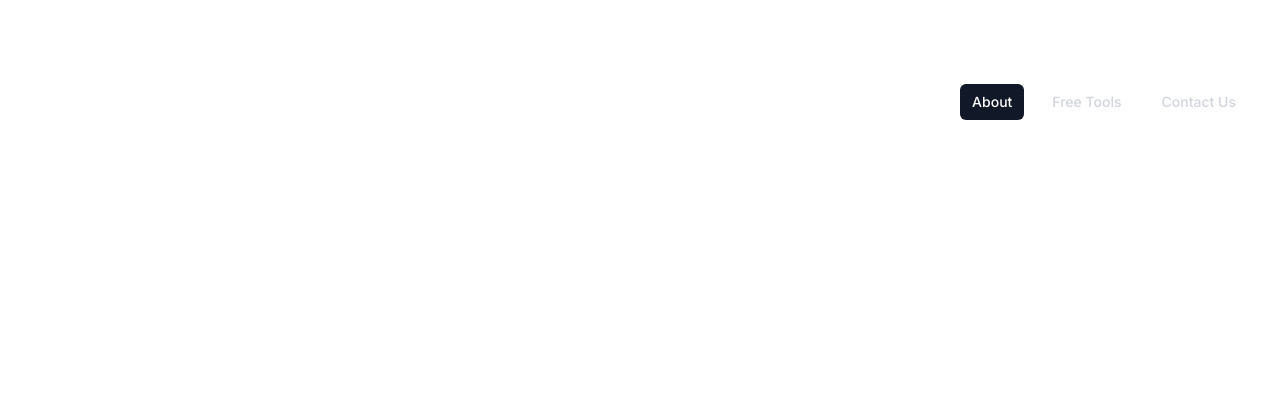
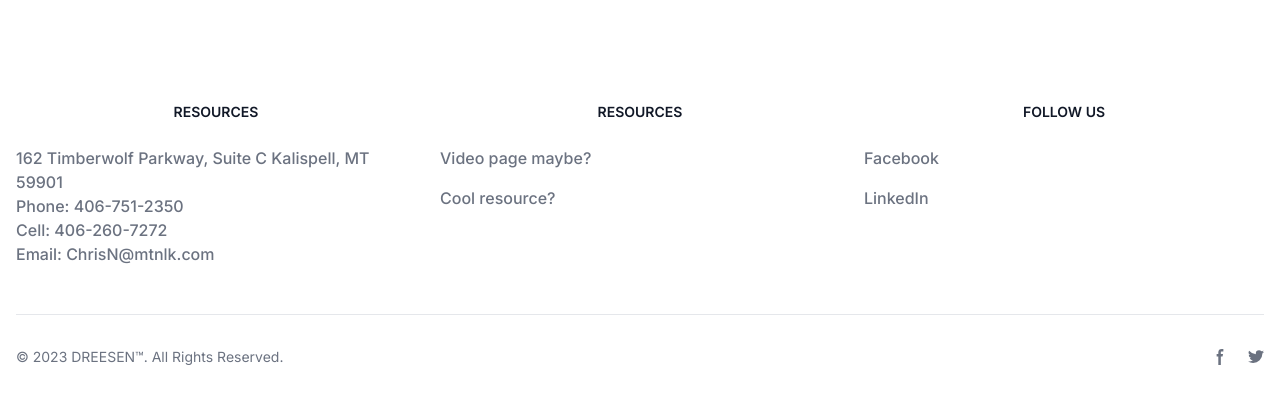
Before and after one commit to mdreesen/business-housing, a Next.js app: page / in a window 1280 px wide. Shown: the part 2177-2573 px from the top of the page. Before the commit the page ends 2247 px from the top, so only its background shows below. Built offline with nearby package versions, Linux system fonts and the light colour scheme.

Commit message:
Adding footer and CSS

```diff
--- /dev/null
+++ b/app/composables/date.ts
@@ -0,0 +1,11 @@
+const { DateTime } = require("luxon");
+
+export default function date() {
+    const beginYear = 2021;
+
+    const date = DateTime.now().toObject();
+    return {
+        date: date,
+        yearsInField: date.year - beginYear
+    }
+};
--- a/app/layout.tsx
+++ b/app/layout.tsx
@@ -5,7 +5,6 @@
 
 import Navbar from '@/app/ui/components/navbar';
 import Footer from "@/app/ui/components/footer";
-
 
 const inter = Inter({ subsets: ['latin'] })
 
@@ -19,16 +18,17 @@
 
 export default function RootLayout({ children, }: { children: React.ReactNode }) {
   return (
+
     <html lang="en">
       <head>
         <script src="https://mbshighway.com/scripts/plugins/widgetRender.js" />
       </head>
-
       <body suppressHydrationWarning={true} className={inter.className}>
         <Navbar />
         {children}
         <Footer />
       </body>
     </html>
+
   )
 }
--- a/app/page.tsx
+++ b/app/page.tsx
@@ -1,8 +1,8 @@
 import { Metadata } from 'next';
 import Image from 'next/image';
 import { Suspense } from 'react';
-import totalYears from './composables/totalYears';
-import Modal from '@/app/ui/components/modal';
+import date from './composables/date';
+// import Modal from '@/app/ui/components/modal';
 import loadTypeData from '@/app/utils/loanType.json'
 
 // Importing styling
@@ -21,13 +21,13 @@
 
 export default function Home() {
 
-  const years = totalYears();
+  const years = date();
   const season = seasons();
 
   const about = (
     <div>
       <h2 className={`${lexend.className}`}>About</h2>
-      <p className={`${zilla_slab.className}`}>{`Chris Nash has been in the industry for ${years} years and recently built relationships with great professionals in loan origination. `}
+      <p className={`${zilla_slab.className}`}>{`Chris Nash has been in the industry for ${years?.yearsInField} years and recently built relationships with great professionals in loan origination. `}
         Adding Lorem text for more filler - Lorem ipsum dolor sit amet consectetur, adipisicing elit. Aspernatur perferendis, iusto dignissimos assumenda temporibus quis nesciunt voluptatibus libero! Repellendus consequatur laborum aperiam velit fugit iste ratione accusantium nisi nemo assumenda!</p>
     </div>
   );
--- a/app/ui/components/footer.tsx
+++ b/app/ui/components/footer.tsx
@@ -1,81 +1,117 @@
-"use client";
-import { Fragment } from 'react';
-import { Disclosure, Menu, Transition } from '@headlessui/react'
-import { Bars3Icon, BellIcon, XMarkIcon } from '@heroicons/react/24/outline'
+import Link from "next/link";
+import date from "@/app/composables/date";
 
-const navigation = [
-  { name: 'About', href: '#', current: true },
-  { name: 'Free Tools', href: '#', current: false },
-  { name: 'Contact Us', href: '#', current: false },
-]
+export default function footer() {
 
-function classNames(...classes: string[]) {
-  return classes.filter(Boolean).join(' ')
-}
+  const yearToDate = date();
 
-// bg-gray-800
+  const followUs = (
+    <div className="justify-center">
+      <h2 className="mb-6 text-sm font-semibold text-gray-900 uppercase dark:text-white">Follow us</h2>
+      <ul className="text-gray-500 dark:text-gray-400 font-medium">
+        <li className="mb-4">
+          <Link href="#" className="hover:underline ">Facebook</Link>
+        </li>
+        <li>
+          <Link href="#" className="hover:underline">LinkedIn</Link>
+        </li>
+      </ul>
+    </div>
+  );
 
-export default function Example() {
+  const resources = (
+    <div>
+      <h2 className="mb-6 text-sm font-semibold text-gray-900 uppercase dark:text-white">Resources</h2>
+      <ul className="text-gray-500 dark:text-gray-400 font-medium">
+        <li className="mb-4">
+          <Link href="https://flowbite.com/" className="hover:underline">Video page maybe?</Link>
+        </li>
+        <li>
+          <Link href="https://tailwindcss.com/" className="hover:underline">Cool resource?</Link>
+        </li>
+      </ul>
+    </div>
+  );
+
+  const getInTouch = (
+    <div>
+      <h2 className="mb-6 text-sm font-semibold text-gray-900 uppercase dark:text-white">Resources</h2>
+      <ul className="text-gray-500 dark:text-gray-400 font-medium">
+        <li className="mb-4">
+          162 Timberwolf Parkway, Suite C
+          Kalispell, MT 59901<br/>
+          Phone: 406-751-2350<br/>
+          Cell: 406-260-7272<br/>
+          Email: ChrisN@mtnlk.com
+        </li>
+      </ul>
+    </div>
+  );
+
   return (
-    <Disclosure as="nav" className="fixed z-10 w-full bg-opacity-80">
-      {({ open }) => (
-        <>
-          <div className="mx-auto max-w-7xl px-2 sm:px-6 lg:px-8">
-            <div className="relative flex h-16 items-center justify-between">
-              <div className="flex flex-1 items-center justify-end sm:items-stretch right-0">
-                <div className="hidden sm:ml-6 sm:block justify-right">
-                  <div className="flex space-x-4">
-                    {navigation.map((item) => (
-                      <a
-                        key={item.name}
-                        href={item.href}
-                        className={classNames(
-                          item.current ? 'bg-gray-900 text-white' : 'text-gray-300 hover:bg-gray-700 hover:text-white',
-                          'rounded-md px-3 py-2 text-sm font-medium'
-                        )}
-                        aria-current={item.current ? 'page' : undefined}
-                      >
-                        {item.name}
-                      </a>
-                    ))}
-                  </div>
-                </div>
-              </div>
-              <div className="absolute inset-y-0 right-0 flex items-center pr-2 sm:hidden sm:inset-auto sm:ml-6 sm:pr-0">
-                {/* Mobile menu button*/}
-                <Disclosure.Button className="relative inline-flex items-center justify-center rounded-md p-2 text-gray-400 hover:bg-gray-700 hover:text-white focus:outline-none focus:ring-2 focus:ring-inset focus:ring-white">
-                  <span className="absolute -inset-0.5" />
-                  <span className="sr-only">Open main menu</span>
-                  {open ? (
-                    <XMarkIcon className="block h-6 w-6" aria-hidden="true" />
-                  ) : (
-                    <Bars3Icon className="block h-6 w-6" aria-hidden="true" />
-                  )}
-                </Disclosure.Button>
-              </div>
-            </div>
+    <footer className="bg-white dark:bg-gray-900">
+      <div className="mx-auto w-full max-w-screen-xl p-4 py-6 lg:py-8">
+        <div className="md:flex md:justify-between">
+          {/* <div className="mb-6 md:mb-0">
+            <Link href="https://flowbite.com/" className="flex items-center">
+              <img src="https://flowbite.com/docs/images/logo.svg" className="h-8 me-3" alt="FlowBite Logo" />
+              <span className="self-center text-2xl font-semibold whitespace-nowrap dark:text-white">Flowbite</span>
+            </Link>
+          </div> */}
+          <div className="grid grid-cols-2 gap-8 sm:gap-6 sm:grid-cols-3">
+            {getInTouch}
+            {resources}
+            {followUs}
+            {/* <div>
+              <h2 className="mb-6 text-sm font-semibold text-gray-900 uppercase dark:text-white">Legal</h2>
+              <ul className="text-gray-500 dark:text-gray-400 font-medium">
+                <li className="mb-4">
+                  <Link href="#" className="hover:underline">Privacy Policy</Link>
+                </li>
+                <li>
+                  <Link href="#" className="hover:underline">Terms & Conditions</Link>
+                </li>
+              </ul>
+            </div> */}
           </div>
-
-          <Disclosure.Panel className="sm:hidden">
-            <div className="space-y-1 px-2 pb-3 pt-2">
-              {navigation.map((item) => (
-                <Disclosure.Button
-                  key={item.name}
-                  as="a"
-                  href={item.href}
-                  className={classNames(
-                    item.current ? 'bg-gray-900 text-white' : 'text-gray-300 hover:bg-gray-700 hover:text-white',
-                    'block rounded-md px-3 py-2 text-base font-medium'
-                  )}
-                  aria-current={item.current ? 'page' : undefined}
-                >
-                  {item.name}
-                </Disclosure.Button>
-              ))}
-            </div>
-          </Disclosure.Panel>
-        </>
-      )}
-    </Disclosure>
+        </div>
+        <hr className="my-6 border-gray-200 sm:mx-auto dark:border-gray-700 lg:my-8" />
+        <div className="sm:flex sm:items-center sm:justify-between">
+          <span className="text-sm text-gray-500 sm:text-center dark:text-gray-400">© {yearToDate?.date?.year} <Link href="https://mdreesen.com/" className="hover:underline">DREESEN™</Link>. All Rights Reserved.</span>
+          <div className="flex mt-4 sm:justify-center sm:mt-0">
+            <Link href="#" className="text-gray-500 hover:text-gray-900 dark:hover:text-white">
+              <svg className="w-4 h-4" aria-hidden="true" xmlns="http://www.w3.org/2000/svg" fill="currentColor" viewBox="0 0 8 19">
+                <path fillRule="evenodd" d="M6.135 3H8V0H6.135a4.147 4.147 0 0 0-4.142 4.142V6H0v3h2v9.938h3V9h2.021l.592-3H5V3.591A.6.6 0 0 1 5.592 3h.543Z" clipRule="evenodd" />
+              </svg>
+              <span className="sr-only">Facebook page</span>
+            </Link>
+            {/* <Link href="#" className="text-gray-500 hover:text-gray-900 dark:hover:text-white ms-5">
+              <svg className="w-4 h-4" aria-hidden="true" xmlns="http://www.w3.org/2000/svg" fill="currentColor" viewBox="0 0 21 16">
+                <path d="M16.942 1.556a16.3 16.3 0 0 0-4.126-1.3 12.04 12.04 0 0 0-.529 1.1 15.175 15.175 0 0 0-4.573 0 11.585 11.585 0 0 0-.535-1.1 16.274 16.274 0 0 0-4.129 1.3A17.392 17.392 0 0 0 .182 13.218a15.785 15.785 0 0 0 4.963 2.521c.41-.564.773-1.16 1.084-1.785a10.63 10.63 0 0 1-1.706-.83c.143-.106.283-.217.418-.33a11.664 11.664 0 0 0 10.118 0c.137.113.277.224.418.33-.544.328-1.116.606-1.71.832a12.52 12.52 0 0 0 1.084 1.785 16.46 16.46 0 0 0 5.064-2.595 17.286 17.286 0 0 0-2.973-11.59ZM6.678 10.813a1.941 1.941 0 0 1-1.8-2.045 1.93 1.93 0 0 1 1.8-2.047 1.919 1.919 0 0 1 1.8 2.047 1.93 1.93 0 0 1-1.8 2.045Zm6.644 0a1.94 1.94 0 0 1-1.8-2.045 1.93 1.93 0 0 1 1.8-2.047 1.918 1.918 0 0 1 1.8 2.047 1.93 1.93 0 0 1-1.8 2.045Z" />
+              </svg>
+              <span className="sr-only">Discord community</span>
+            </Link> */}
+            <Link href="#" className="text-gray-500 hover:text-gray-900 dark:hover:text-white ms-5">
+              <svg className="w-4 h-4" aria-hidden="true" xmlns="http://www.w3.org/2000/svg" fill="currentColor" viewBox="0 0 20 17">
+                <path fillRule="evenodd" d="M20 1.892a8.178 8.178 0 0 1-2.355.635 4.074 4.074 0 0 0 1.8-2.235 8.344 8.344 0 0 1-2.605.98A4.13 4.13 0 0 0 13.85 0a4.068 4.068 0 0 0-4.1 4.038 4 4 0 0 0 .105.919A11.705 11.705 0 0 1 1.4.734a4.006 4.006 0 0 0 1.268 5.392 4.165 4.165 0 0 1-1.859-.5v.05A4.057 4.057 0 0 0 4.1 9.635a4.19 4.19 0 0 1-1.856.07 4.108 4.108 0 0 0 3.831 2.807A8.36 8.36 0 0 1 0 14.184 11.732 11.732 0 0 0 6.291 16 11.502 11.502 0 0 0 17.964 4.5c0-.177 0-.35-.012-.523A8.143 8.143 0 0 0 20 1.892Z" clipRule="evenodd" />
+              </svg>
+              <span className="sr-only">Twitter page</span>
+            </Link>
+            {/* <Link href="#" className="text-gray-500 hover:text-gray-900 dark:hover:text-white ms-5">
+              <svg className="w-4 h-4" aria-hidden="true" xmlns="http://www.w3.org/2000/svg" fill="currentColor" viewBox="0 0 20 20">
+                <path fillRule="evenodd" d="M10 .333A9.911 9.911 0 0 0 6.866 19.65c.5.092.678-.215.678-.477 0-.237-.01-1.017-.014-1.845-2.757.6-3.338-1.169-3.338-1.169a2.627 2.627 0 0 0-1.1-1.451c-.9-.615.07-.6.07-.6a2.084 2.084 0 0 1 1.518 1.021 2.11 2.11 0 0 0 2.884.823c.044-.503.268-.973.63-1.325-2.2-.25-4.516-1.1-4.516-4.9A3.832 3.832 0 0 1 4.7 7.068a3.56 3.56 0 0 1 .095-2.623s.832-.266 2.726 1.016a9.409 9.409 0 0 1 4.962 0c1.89-1.282 2.717-1.016 2.717-1.016.366.83.402 1.768.1 2.623a3.827 3.827 0 0 1 1.02 2.659c0 3.807-2.319 4.644-4.525 4.889a2.366 2.366 0 0 1 .673 1.834c0 1.326-.012 2.394-.012 2.72 0 .263.18.572.681.475A9.911 9.911 0 0 0 10 .333Z" clipRule="evenodd" />
+              </svg>
+              <span className="sr-only">GitHub account</span>
+            </Link> */}
+            {/* <Link href="#" className="text-gray-500 hover:text-gray-900 dark:hover:text-white ms-5">
+              <svg className="w-4 h-4" aria-hidden="true" xmlns="http://www.w3.org/2000/svg" fill="currentColor" viewBox="0 0 20 20">
+                <path fillRule="evenodd" d="M10 0a10 10 0 1 0 10 10A10.009 10.009 0 0 0 10 0Zm6.613 4.614a8.523 8.523 0 0 1 1.93 5.32 20.094 20.094 0 0 0-5.949-.274c-.059-.149-.122-.292-.184-.441a23.879 23.879 0 0 0-.566-1.239 11.41 11.41 0 0 0 4.769-3.366ZM8 1.707a8.821 8.821 0 0 1 2-.238 8.5 8.5 0 0 1 5.664 2.152 9.608 9.608 0 0 1-4.476 3.087A45.758 45.758 0 0 0 8 1.707ZM1.642 8.262a8.57 8.57 0 0 1 4.73-5.981A53.998 53.998 0 0 1 9.54 7.222a32.078 32.078 0 0 1-7.9 1.04h.002Zm2.01 7.46a8.51 8.51 0 0 1-2.2-5.707v-.262a31.64 31.64 0 0 0 8.777-1.219c.243.477.477.964.692 1.449-.114.032-.227.067-.336.1a13.569 13.569 0 0 0-6.942 5.636l.009.003ZM10 18.556a8.508 8.508 0 0 1-5.243-1.8 11.717 11.717 0 0 1 6.7-5.332.509.509 0 0 1 .055-.02 35.65 35.65 0 0 1 1.819 6.476 8.476 8.476 0 0 1-3.331.676Zm4.772-1.462A37.232 37.232 0 0 0 13.113 11a12.513 12.513 0 0 1 5.321.364 8.56 8.56 0 0 1-3.66 5.73h-.002Z" clipRule="evenodd" />
+              </svg>
+              <span className="sr-only">Dribbble account</span>
+            </Link> */}
+          </div>
+        </div>
+      </div>
+    </footer>
   )
 }
--- a/app/ui/styles/homepage.module.css
+++ b/app/ui/styles/homepage.module.css
@@ -18,12 +18,12 @@
   background-color: whitesmoke;
 
   display: flex;
-  min-height: 100vh;
+  min-height: 100svh;
   flex-direction: column;
   align-items: center;
   justify-content: center;
 
-  /*  this is where the magic happens:  */
+  /*  this is where the magic happens for background image:  */
   background-attachment: fixed;
   background-blend-mode: overlay;
   background-color: gainsboro;
@@ -43,7 +43,7 @@
   background-color: whitesmoke;
 
   display: flex;
-  min-height: 100vh;
+  min-height: 100svh;
   flex-direction: column;
   align-items: center;
   justify-content: center;
--- a/app/ui/styles/nav.module.css
+++ b/app/ui/styles/nav.module.css
@@ -1,6 +1,11 @@
 .background {
   -webkit-backdrop-filter: blur(6px);
   backdrop-filter: blur(6px);
+  }
+
+  .background-change {
+    -webkit-backdrop-filter: blur(10px);
+    backdrop-filter: blur(10px);
   }
 
   .mobile-menu {
```
Also changed, not shown: app/composables/totalYears.ts (deleted, +0 -8 lines), app/ui/components/navbar.tsx (+5 -4 lines).
